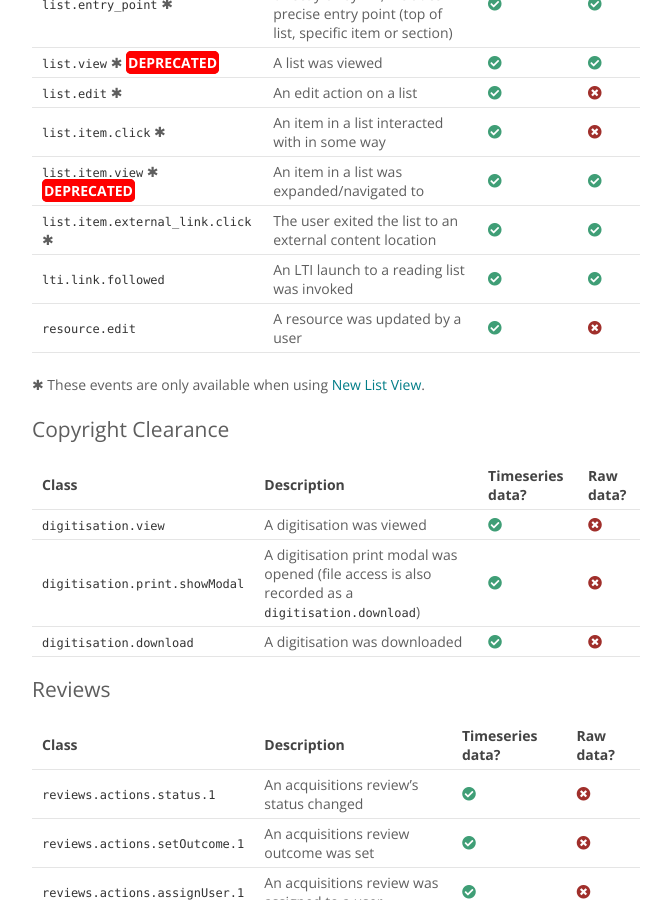
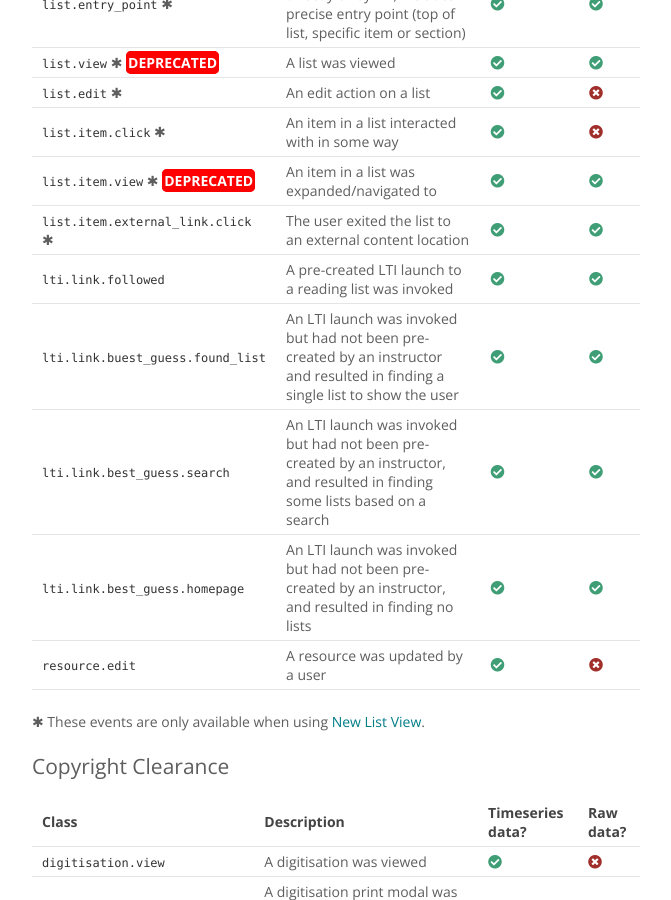
Before and after one commit to techfromsage/advanced-mis, a Jekyll site: the page built from topics/event-classes.md, in a window 1280 px wide and 900 px high, scrolled down 986 px. Shown: the whole window, without its empty margins (375-1046 px from the left). Built offline with Jekyll 4.4.1, drawn with Linux system fonts in a browser that asks for light colours.

Commit message:
Added LTI events

```diff
--- a/topics/event-classes.md
+++ b/topics/event-classes.md
@@ -37,7 +37,10 @@ This page is broken up into sections for different areas of Talis Aspire.
 | `list.item.click` &#10033; | An item in a list interacted with in some way  |  [<i class="yes fas fa-check-circle"><span class="sr-only">Available</span></i>](timeseries.html#list-item-click)  |  <i class="no fas fa-times-circle"><span class="sr-only">Not available</span></i>  |
 | `list.item.view` &#10033; <span class="deprecated">DEPRECATED</span> | An item in a list was expanded/navigated to  |  [<i class="yes fas fa-check-circle"><span class="sr-only">Available</span></i>](timeseries.html#list-item-view)  |  [<i class="yes fas fa-check-circle"><span class="sr-only">Available</span></i>](raw.html#list-item-view)  |
 | `list.item.external_link.click` &#10033; | The user exited the list to an external content location  |  [<i class="yes fas fa-check-circle"><span class="sr-only">Available</span></i>](timeseries.html#list-item-external_link-click)  |  [<i class="yes fas fa-check-circle"><span class="sr-only">Available</span></i>](raw.html#list-item-external_link-click)  |
-| `lti.link.followed` | An LTI launch to a reading list was invoked |  [<i class="yes fas fa-check-circle"><span class="sr-only">Available</span></i>](timeseries.html#lti-link-followed)  |  [<i class="yes fas fa-check-circle"><span class="sr-only">Available</span></i>](raw.html#lti-link-followed)  |
+| `lti.link.followed` | A pre-created LTI launch to a reading list was invoked |  [<i class="yes fas fa-check-circle"><span class="sr-only">Available</span></i>](timeseries.html#lti-links)  |  [<i class="yes fas fa-check-circle"><span class="sr-only">Available</span></i>](raw.html#lti-links)  |
+| `lti.link.buest_guess.found_list` | An LTI launch was invoked but had not been pre-created by an instructor and resulted in finding a single list to show the user |  [<i class="yes fas fa-check-circle"><span class="sr-only">Available</span></i>](timeseries.html#lti-links)  |  [<i class="yes fas fa-check-circle"><span class="sr-only">Available</span></i>](raw.html#lti-links)  |
+| `lti.link.best_guess.search` | An LTI launch was invoked but had not been pre-created by an instructor, and resulted in finding some lists based on a search |  [<i class="yes fas fa-check-circle"><span class="sr-only">Available</span></i>](timeseries.html#lti-links)  |  [<i class="yes fas fa-check-circle"><span class="sr-only">Available</span></i>](raw.html#lti-links)  |
+| `lti.link.best_guess.homepage` | An LTI launch was invoked but had not been pre-created by an instructor, and resulted in finding no lists |  [<i class="yes fas fa-check-circle"><span class="sr-only">Available</span></i>](timeseries.html#lti-links)  |  [<i class="yes fas fa-check-circle"><span class="sr-only">Available</span></i>](raw.html#lti-links)  |
 | `resource.edit` | A resource was updated by a user |  [<i class="yes fas fa-check-circle"><span class="sr-only">Available</span></i>](timeseries.html#resource-edit)  | <i class="no fas fa-times-circle"><span class="sr-only">Not available</span></i> |
 
 &#10033; These events are only available when using [New List View](https://support.talis.com/hc/en-us/articles/360000008189).
```
Also changed, not shown: topics/raw.md (+2 -2 lines), topics/timeseries.md (+2 -2 lines).
